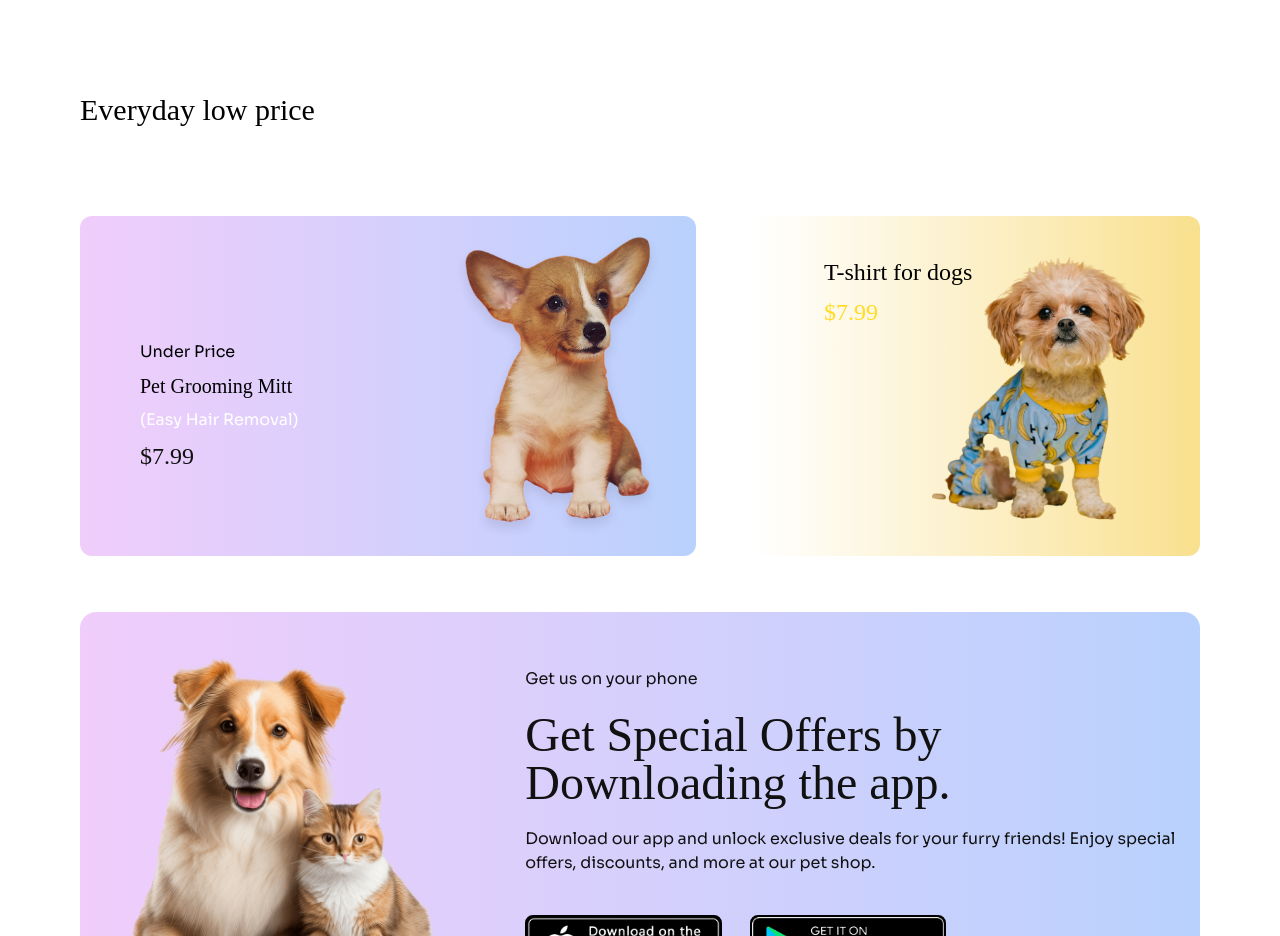
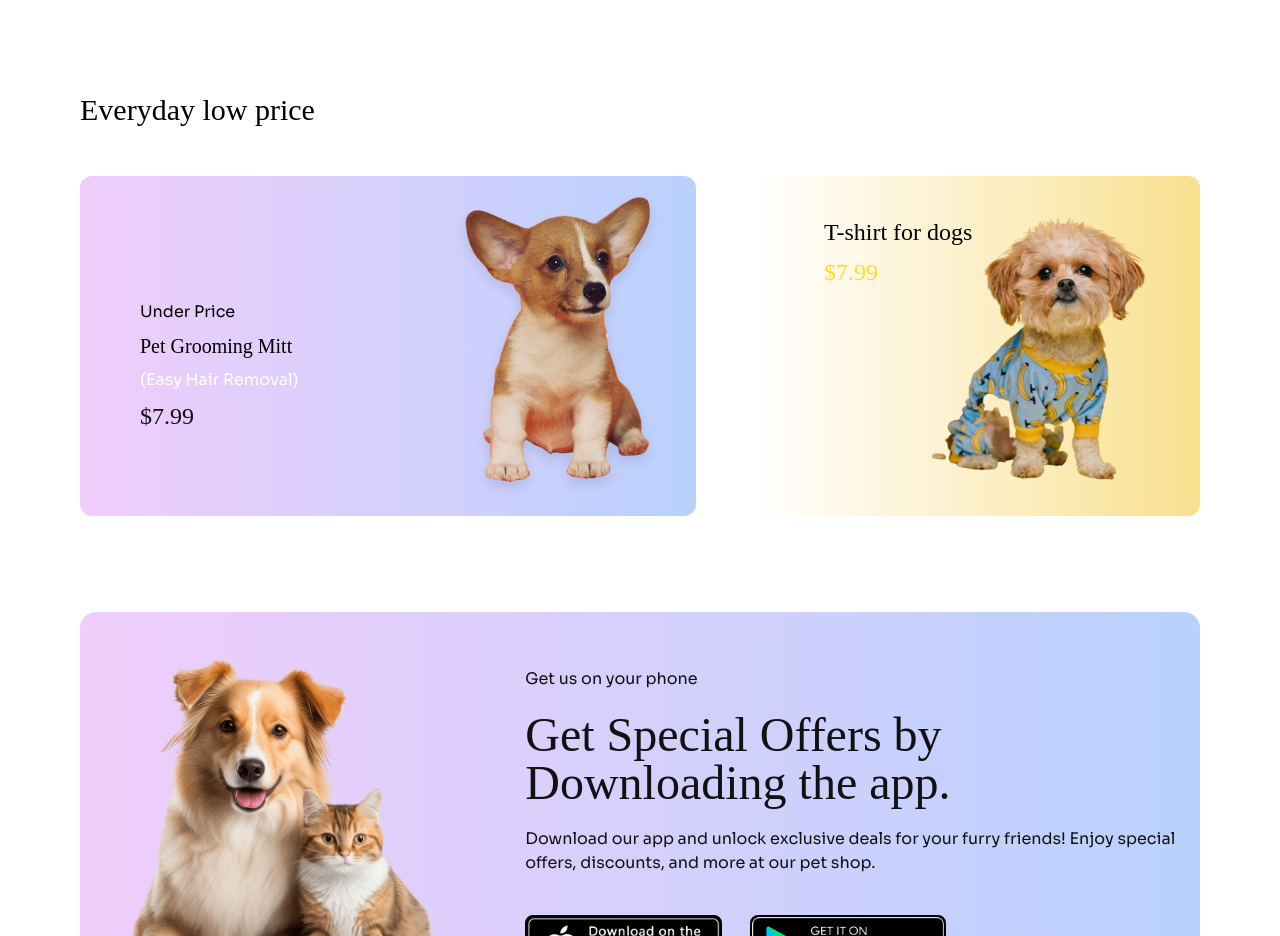
Before and after one commit to nishatjahan62/Assignment-3, a plain HTML site: page index.html in a window 1280 px wide. Shown: the part 2060-2996 px from the top of the page. Drawn offline with nearby package versions, Linux system fonts and the light colour scheme; a web font is replaced by a local one.

Commit message:
added some changes in price section

```diff
--- a/index.html
+++ b/index.html
@@ -242,7 +242,7 @@
         </section>
         <section class=" relative sm:top-26 px-10 sm:mx-20 sm:px-0 mt-20">
             <h2 class="font-adlam text-2xl sm:text-3xl sm:pb-7 ">Everyday low price</h2>
-            <div class=" relative smbottom-10 sm:mt-5 flex flex-col sm:flex-row sm:justify-between sm:items-center gap-8">
+            <div class=" relative sm:bottom-10 sm:mt-5 flex flex-col sm:flex-row sm:justify-between sm:items-center gap-8">
                 <div
                     class="realative bg-linear-to-l from-[#B9D1FD] to-[#F0CDFB] h-auto sm:w-[55%]  sm:h-[340px] sm:flex sm:justify-between sm:items-center mt-10 rounded-xl">
                     <div class="px-10 pt-10 sm:px-15 relative sm:w-[380px] ">
```
